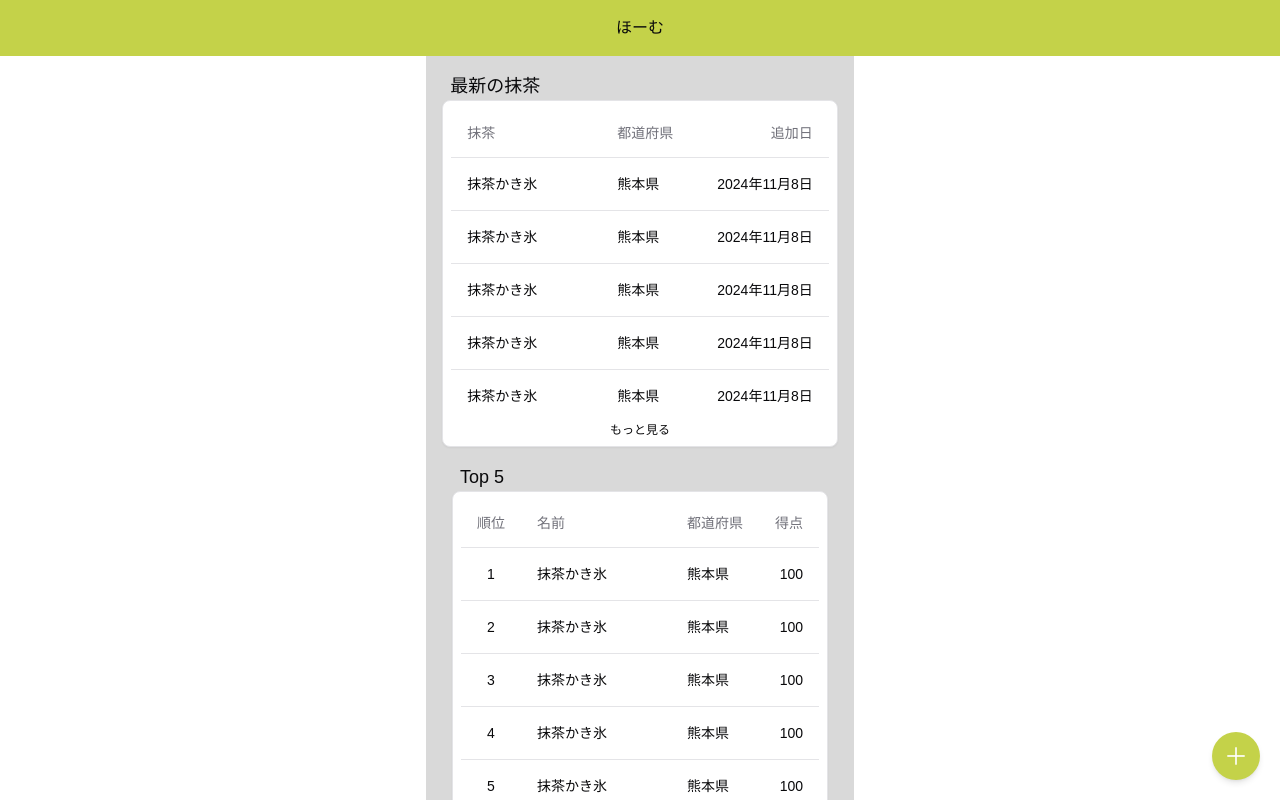
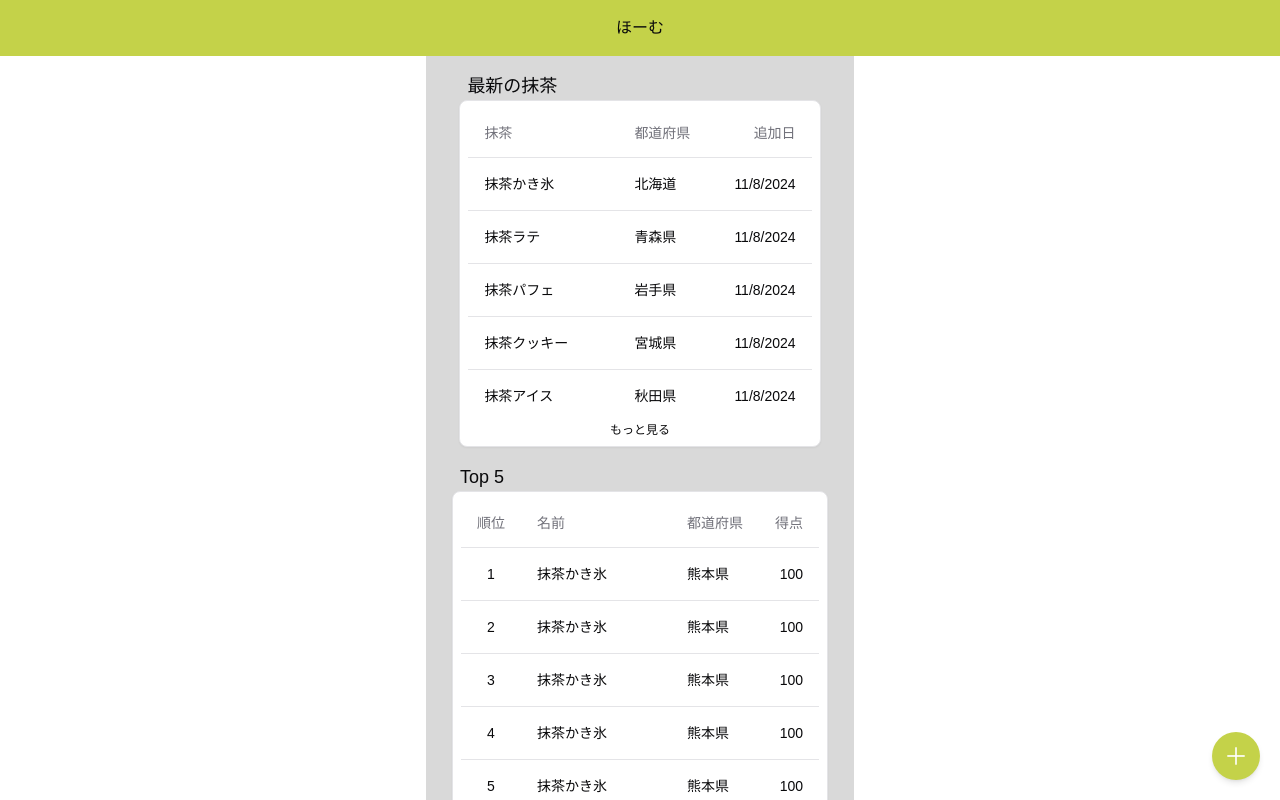
Before and after one commit to u5u5u5u/matcha_log, a Next.js app: page /home in a window 1280 px wide. Built offline with nearby package versions, Linux system fonts and the light colour scheme.

Commit message:
最新抹茶にダミー適用

```diff
--- a/src/app/(main)/home/components/LatestMatcha.tsx
+++ b/src/app/(main)/home/components/LatestMatcha.tsx
@@ -10,7 +10,15 @@ import {
   TableRow,
 } from "@/components/ui/table";
 
+import { dummyMatcha } from "@/utils/dummy/matcha";
+import { dummyPrefecture } from "@/utils/dummy/prefecture";
+import { dummyShop } from "@/utils/dummy/shop";
+
 const LatestMatcha = () => {
+  const latestFiveMatcha = dummyMatcha.slice(0, 5);
+  const prefecture = dummyPrefecture;
+  const shop = dummyShop;
+
   return (
     <div>
       <h2 className="text-lg ml-2">最新の抹茶</h2>
@@ -24,31 +32,23 @@ const LatestMatcha = () => {
             </TableRow>
           </TableHeader>
           <TableBody>
-            <TableRow>
-              <TableCell className="font-medium">抹茶かき氷</TableCell>
-              <TableCell>熊本県</TableCell>
-              <TableCell className="text-right">2024年11月8日</TableCell>
-            </TableRow>
-            <TableRow>
-              <TableCell className="font-medium">抹茶かき氷</TableCell>
-              <TableCell>熊本県</TableCell>
-              <TableCell className="text-right">2024年11月8日</TableCell>
-            </TableRow>
-            <TableRow>
-              <TableCell className="font-medium">抹茶かき氷</TableCell>
-              <TableCell>熊本県</TableCell>
-              <TableCell className="text-right">2024年11月8日</TableCell>
-            </TableRow>
-            <TableRow>
-              <TableCell className="font-medium">抹茶かき氷</TableCell>
-              <TableCell>熊本県</TableCell>
-              <TableCell className="text-right">2024年11月8日</TableCell>
-            </TableRow>
-            <TableRow>
-              <TableCell className="font-medium">抹茶かき氷</TableCell>
-              <TableCell>熊本県</TableCell>
-              <TableCell className="text-right">2024年11月8日</TableCell>
-            </TableRow>
+            {latestFiveMatcha.map((matcha) => (
+              <TableRow key={matcha.id}>
+                <TableCell className="truncate">{matcha.name}</TableCell>
+                <TableCell>
+                  {
+                    prefecture.find(
+                      (p) =>
+                        p.id ===
+                        shop.find((s) => s.id === matcha.shop_id)?.prefecture_id
+                    )?.name
+                  }
+                </TableCell>
+                <TableCell className="text-right">
+                  {matcha.date.toLocaleDateString()}
+                </TableCell>
+              </TableRow>
+            ))}
           </TableBody>
         </Table>
         <Link href="/matcha" className="text-xs">
--- a/src/components/Header/Header.tsx
+++ b/src/components/Header/Header.tsx
@@ -7,7 +7,7 @@ interface HeaderProps {
 
 const Header: React.FC<HeaderProps> = ({ title, showBackButton }) => {
   return (
-    <header className="fixed flex justify-center items-center w-full h-14 bg-primary-400">
+    <header className="fixed flex justify-center items-center w-full h-14 bg-primary-400 z-[10000]">
       {showBackButton && <BackButton />}
       <h1>{title}</h1>
     </header>
```
